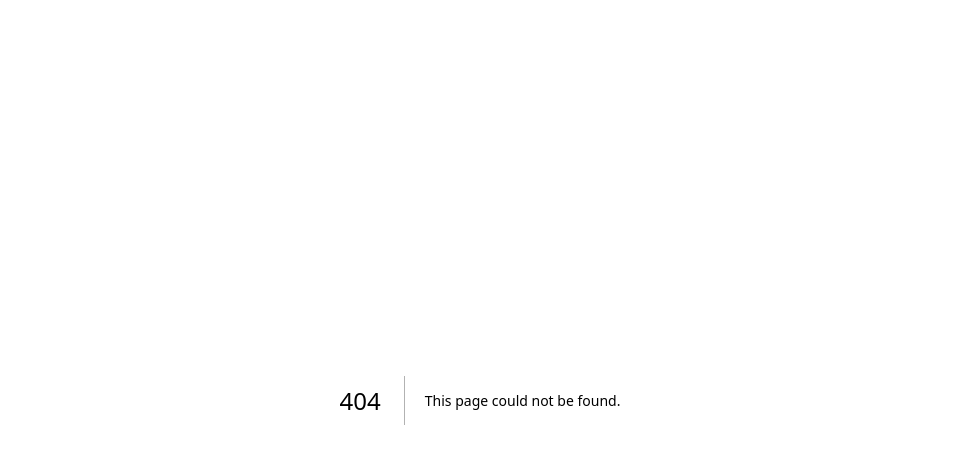
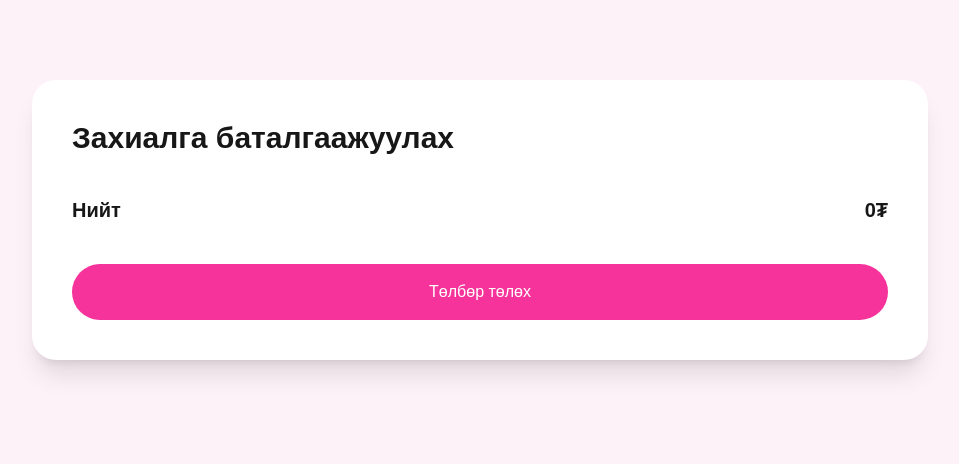
Before and after one commit to iAmSexyAndIknowIt01/Mazaalai, a Next.js app: page /checkout in a window 1280 px wide. Before the commit this address had no page. Shown: the top 464 px of the page, without its empty margins (160-1119 px from the left). Built offline with nearby package versions, Linux system fonts and the light colour scheme.

Commit message:
shop page modified

```diff
--- a/app/admin/dashboard/page.tsx
+++ b/app/admin/dashboard/page.tsx
@@ -1,31 +1,30 @@
+// app/admin/dashboard/page.tsx
 'use client';
-import { useState } from "react";
-import { products as initialProducts, ProductVariant } from "../../../data/products";
+
+import Link from 'next/link';
 
 export default function AdminDashboard() {
-  const [products, setProducts] = useState<ProductVariant[]>(initialProducts);
+  return (
+    <div className="min-h-screen bg-gray-100 p-10">
+      <h1 className="text-3xl font-semibold mb-8">
+        Админ самбар
+      </h1>
 
-  const handleDelete = (id: string) => {
-    setProducts(products.filter((p) => p.id !== id));
-  };
+      <div className="grid grid-cols-1 md:grid-cols-3 gap-6">
+        <Link
+          href="/admin/products"
+          className="bg-white p-6 rounded-xl shadow hover:shadow-lg transition"
+        >
+          📦 Бүтээгдэхүүн удирдах
+        </Link>
 
-  return (
-    <div className="min-h-screen bg-pink-50 p-10">
-      <h1 className="text-3xl font-bold mb-6">Admin Dashboard</h1>
+        <div className="bg-white p-6 rounded-xl shadow">
+          🧾 Захиалгууд
+        </div>
 
-      <div className="grid grid-cols-1 sm:grid-cols-2 lg:grid-cols-3 gap-6">
-        {products.map((p) => (
-          <div key={p.id} className="bg-white p-5 rounded-2xl shadow">
-            <h2 className="font-bold text-xl mb-2">{p.name}</h2>
-            <p className="text-gray-600 mb-4">{p.description}</p>
-            <button
-              onClick={() => handleDelete(p.id)}
-              className="bg-red-500 text-white py-2 px-4 rounded hover:bg-red-600"
-            >
-              Устгах
-            </button>
-          </div>
-        ))}
+        <div className="bg-white p-6 rounded-xl shadow">
+          👤 Хэрэглэгчид
+        </div>
       </div>
     </div>
   );
--- /dev/null
+++ b/app/admin/products/page.tsx
@@ -0,0 +1,38 @@
+// app/admin/products/page.tsx
+'use client';
+
+import { useState } from 'react';
+
+export default function AdminProducts() {
+  const [name, setName] = useState('');
+  const [price, setPrice] = useState('');
+
+  return (
+    <div className="min-h-screen bg-gray-100 p-10">
+      <h1 className="text-3xl font-semibold mb-10">
+        Бүтээгдэхүүн удирдах
+      </h1>
+
+      <div className="bg-white rounded-xl p-8 shadow max-w-xl">
+        <input
+          placeholder="Бүтээгдэхүүний нэр"
+          className="w-full border rounded-full px-5 py-3 mb-4"
+          value={name}
+          onChange={(e) => setName(e.target.value)}
+        />
+
+        <input
+          placeholder="Үнэ"
+          type="number"
+          className="w-full border rounded-full px-5 py-3 mb-6"
+          value={price}
+          onChange={(e) => setPrice(e.target.value)}
+        />
+
+        <button className="w-full bg-black text-white py-3 rounded-full">
+          Нэмэх
+        </button>
+      </div>
+    </div>
+  );
+}
--- a/app/auth/login/page.tsx
+++ b/app/auth/login/page.tsx
@@ -0,0 +1,47 @@
+// app/auth/login/page.tsx
+'use client';
+
+import { useState } from 'react';
+import Link from 'next/link';
+
+export default function LoginPage() {
+  const [email, setEmail] = useState('');
+  const [password, setPassword] = useState('');
+
+  return (
+    <div className="min-h-screen flex items-center justify-center bg-pink-50 px-4">
+      <div className="bg-white rounded-3xl shadow-xl p-10 w-full max-w-md">
+        <h1 className="text-2xl font-semibold mb-6 text-center">
+          Нэвтрэх
+        </h1>
+
+        <input
+          type="email"
+          placeholder="Имэйл"
+          className="w-full border rounded-full px-5 py-3 mb-4"
+          value={email}
+          onChange={(e) => setEmail(e.target.value)}
+        />
+
+        <input
+          type="password"
+          placeholder="Нууц үг"
+          className="w-full border rounded-full px-5 py-3 mb-6"
+          value={password}
+          onChange={(e) => setPassword(e.target.value)}
+        />
+
+        <button className="w-full bg-pink-500 text-white py-3 rounded-full hover:bg-pink-600 transition">
+          Нэвтрэх
+        </button>
+
+        <p className="text-sm text-center text-gray-500 mt-6">
+          Бүртгэлгүй юу?{' '}
+          <Link href="/auth/signup" className="text-pink-500">
+            Бүртгүүлэх
+          </Link>
+        </p>
+      </div>
+    </div>
+  );
+}
--- /dev/null
+++ b/app/checkout/page.tsx
@@ -0,0 +1,45 @@
+// app/checkout/page.tsx
+'use client';
+
+import { useCart } from '@/store/cart';
+
+export default function CheckoutPage() {
+  const items = useCart((s) => s.items);
+  const total = useCart((s) => s.totalPrice());
+
+  return (
+    <div className="min-h-screen bg-pink-50 px-5 py-20">
+      <div className="max-w-4xl mx-auto bg-white rounded-3xl p-10 shadow-xl">
+        <h1 className="text-3xl font-semibold mb-10">
+          Захиалга баталгаажуулах
+        </h1>
+
+        {items.map((item) => (
+          <div
+            key={`${item.id}-${item.color}`}
+            className="flex justify-between border-b py-4"
+          >
+            <div>
+              <p className="font-medium">{item.name}</p>
+              <p className="text-sm text-gray-500">
+                Өнгө: {item.color} × {item.qty}
+              </p>
+            </div>
+            <p className="font-semibold">
+              {item.price * item.qty}₮
+            </p>
+          </div>
+        ))}
+
+        <div className="flex justify-between text-xl font-bold mt-8">
+          <span>Нийт</span>
+          <span>{total}₮</span>
+        </div>
+
+        <button className="w-full mt-10 bg-pink-500 text-white py-4 rounded-full hover:bg-pink-600 transition">
+          Төлбөр төлөх
+        </button>
+      </div>
+    </div>
+  );
+}
--- a/app/shop/[id]/page.tsx
+++ b/app/shop/[id]/page.tsx
@@ -0,0 +1,64 @@
+// app/shop/[id]/page.tsx
+'use client';
+
+import { useState } from 'react';
+import Image from 'next/image';
+import { notFound } from 'next/navigation';
+import { products } from '@/data/products';
+
+export default function ProductDetail({
+  params,
+}: {
+  params: { id: string };
+}) {
+  const product = products.find((p) => p.id === params.id);
+  if (!product) return notFound();
+
+  const [selectedColor, setSelectedColor] = useState(product.colors[0]);
+
+  return (
+    <div className="min-h-screen bg-pink-50 px-5 py-20">
+      <div className="max-w-6xl mx-auto grid grid-cols-1 lg:grid-cols-2 gap-16">
+
+        {/* IMAGE */}
+        <Image
+          src={selectedColor.image}
+          alt={product.name}
+          width={600}
+          height={600}
+          className="rounded-3xl shadow-xl"
+        />
+
+        {/* INFO */}
+        <div>
+          <h1 className="text-4xl font-bold mb-4">{product.name}</h1>
+          <p className="text-gray-600 mb-6">{product.description}</p>
+
+          {/* COLOR SELECT */}
+          <div className="flex gap-3 mb-8">
+            {product.colors.map((c) => (
+              <button
+                key={c.name}
+                onClick={() => setSelectedColor(c)}
+                className={`w-10 h-10 rounded-full border-2 ${
+                  selectedColor.name === c.name
+                    ? 'border-pink-500'
+                    : 'border-gray-300'
+                }`}
+                style={{ backgroundColor: c.name.toLowerCase() }}
+              />
+            ))}
+          </div>
+
+          <p className="text-3xl font-bold mb-8">
+            {product.price.toLocaleString()}₮
+          </p>
+
+          <button className="bg-pink-500 text-white px-10 py-4 rounded-full hover:bg-pink-600 transition">
+            Сагсанд нэмэх
+          </button>
+        </div>
+      </div>
+    </div>
+  );
+}
--- a/data/products.ts
+++ b/data/products.ts
@@ -1,3 +1,5 @@
+import { StaticImport } from "next/dist/shared/lib/get-img-props";
+
 // data/products.ts
 export type ProductVariant = {
   thumbnail: string | StaticImport;
@@ -18,6 +20,7 @@ export const products: ProductVariant[] = [
       { name: 'Pink', image: '/products/alert-pink.jpg' },
       { name: 'Blue', image: '/products/alert-blue.jpg' },
     ],
+    thumbnail: '/products/mazaalai-alert.jpg'
   },
   {
     id: 'alert-pro',
@@ -28,5 +31,6 @@ export const products: ProductVariant[] = [
       { name: 'Pink', image: '/products/alert-pink.jpg' },
       { name: 'Blue', image: '/products/alert-blue.jpg' },
     ],
+    thumbnail: '/products/mazaalai-alert.jpg'
   },
 ];
--- a/package.json
+++ b/package.json
@@ -13,7 +13,8 @@
     "next": "16.1.1",
     "next-auth": "^4.24.13",
     "react": "19.2.3",
-    "react-dom": "19.2.3"
+    "react-dom": "19.2.3",
+    "zustand": "^5.0.9"
   },
   "devDependencies": {
     "@tailwindcss/postcss": "^4",
--- /dev/null
+++ b/store/cart.ts
@@ -0,0 +1,100 @@
+// store/cart.ts
+import { create } from 'zustand';
+import { persist } from 'zustand/middleware';
+
+export type CartItem = {
+  id: string;
+  name: string;
+  price: number;
+  color: string;
+  image: string;
+  qty: number;
+};
+
+type CartStore = {
+  items: CartItem[];
+
+  addItem: (item: CartItem) => void;
+  removeItem: (id: string, color: string) => void;
+  increaseQty: (id: string, color: string) => void;
+  decreaseQty: (id: string, color: string) => void;
+  clearCart: () => void;
+
+  totalQty: () => number;
+  totalPrice: () => number;
+};
+
+export const useCart = create<CartStore>()(
+  persist(
+    (set, get) => ({
+      items: [],
+
+      // ➕ ADD ITEM
+      addItem: (item) =>
+        set((state) => {
+          const existing = state.items.find(
+            (i) => i.id === item.id && i.color === item.color
+          );
+
+          if (existing) {
+            return {
+              items: state.items.map((i) =>
+                i.id === item.id && i.color === item.color
+                  ? { ...i, qty: i.qty + item.qty }
+                  : i
+              ),
+            };
+          }
+
+          return { items: [...state.items, item] };
+        }),
+
+      // ❌ REMOVE ITEM
+      removeItem: (id, color) =>
+        set((state) => ({
+          items: state.items.filter(
+            (i) => !(i.id === id && i.color === color)
+          ),
+        })),
+
+      // ➕ INCREASE QTY
+      increaseQty: (id, color) =>
+        set((state) => ({
+          items: state.items.map((i) =>
+            i.id === id && i.color === color
+              ? { ...i, qty: i.qty + 1 }
+              : i
+          ),
+        })),
+
+      // ➖ DECREASE QTY
+      decreaseQty: (id, color) =>
+        set((state) => ({
+          items: state.items
+            .map((i) =>
+              i.id === id && i.color === color
+                ? { ...i, qty: i.qty - 1 }
+                : i
+            )
+            .filter((i) => i.qty > 0),
+        })),
+
+      // 🧹 CLEAR CART
+      clearCart: () => set({ items: [] }),
+
+      // 🔢 TOTAL QTY
+      totalQty: () =>
+        get().items.reduce((total, item) => total + item.qty, 0),
+
+      // 💰 TOTAL PRICE
+      totalPrice: () =>
+        get().items.reduce(
+          (total, item) => total + item.qty * item.price,
+          0
+        ),
+    }),
+    {
+      name: 'mazaalai-cart', // localStorage key
+    }
+  )
+);
```
Also changed, not shown: 1 other file (tests, documents, lock files or other folders).
